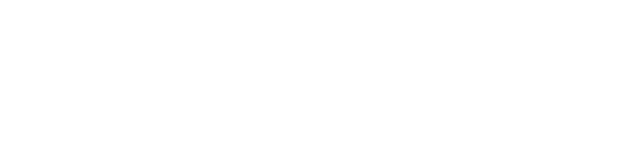
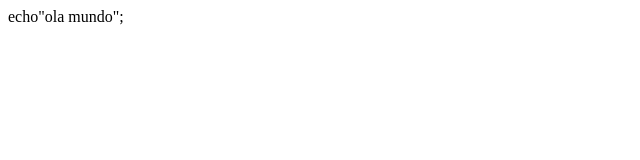
Before and after one commit to taycsouza/meuprojeto, a plain HTML site: page index.html in a window 1280 px wide. Shown: the whole page, without its empty margins (0-640 px from the left). Drawn offline with Linux system fonts and the light colour scheme.

Commit message:
traduzir o texto

```diff
--- a/index.html
+++ b/index.html
@@ -8,5 +8,7 @@
 </head>
 <body>
 
+    echo"ola mundo";
+
 </body>
 </html>
```
